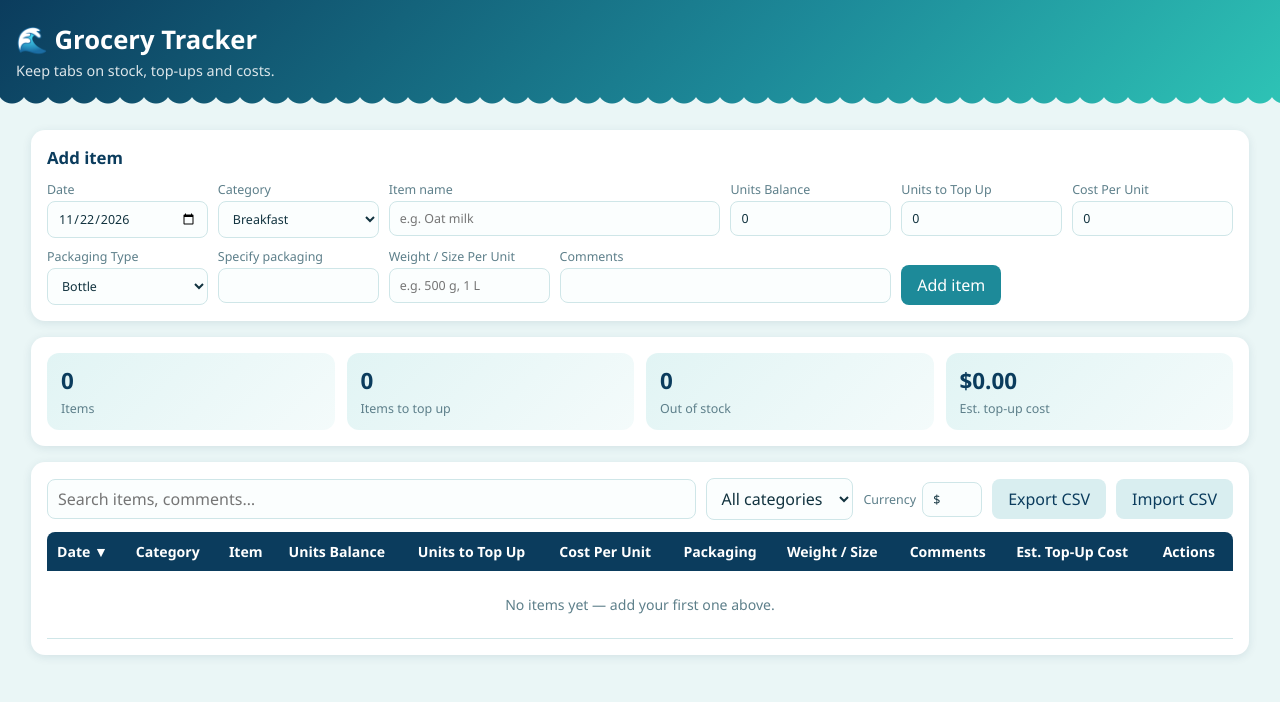
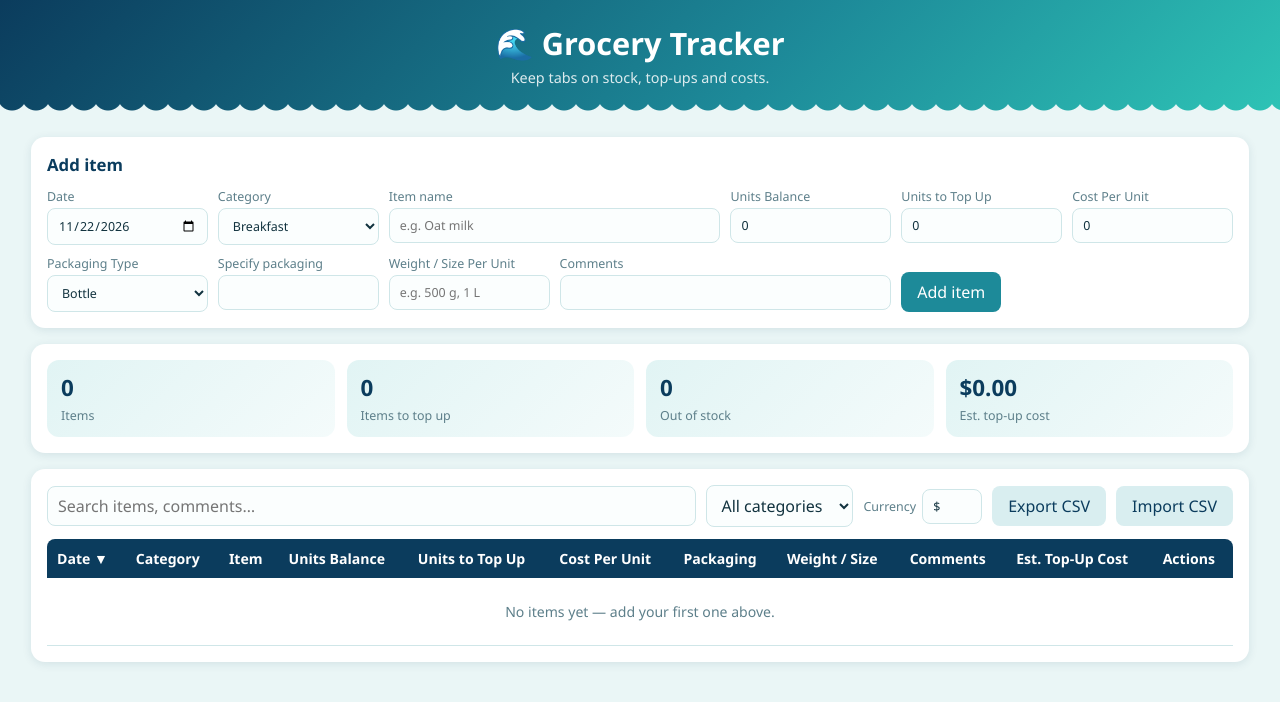
Before and after one commit to zzz-twg/grocery-tracker, a plain HTML site: page index.html in a window 1280 px wide. Drawn offline with Linux system fonts and the light colour scheme.

Commit message:
Centre title and enlarge by 20%
Co-Authored-By: Claude Sonnet 5.5 <noreply@anthropic.com>

```diff
--- a/index.html
+++ b/index.html
@@ -14,7 +14,8 @@
   header { background: linear-gradient(135deg, var(--navy), var(--teal) 60%, var(--aqua)); color: #fff; padding: 22px 16px 34px; position: relative; }
   header::after { content: ""; position: absolute; left: 0; right: 0; bottom: -1px; height: 22px;
     background: radial-gradient(circle at 12px -4px, transparent 14px, var(--foam) 15px) repeat-x; background-size: 24px 22px; }
-  header h1 { margin: 0; font-size: 1.6rem; }
+  header { text-align: center; }
+  header h1 { margin: 0; font-size: 1.92rem; }
   header p { margin: 4px 0 0; opacity: .85; font-size: .9rem; }
   main { max-width: 1250px; margin: 0 auto; padding: 16px; }
   .card { background: var(--card); border-radius: 14px; box-shadow: 0 2px 10px rgba(11,60,93,.10); padding: 16px; margin-bottom: 16px; }
```
